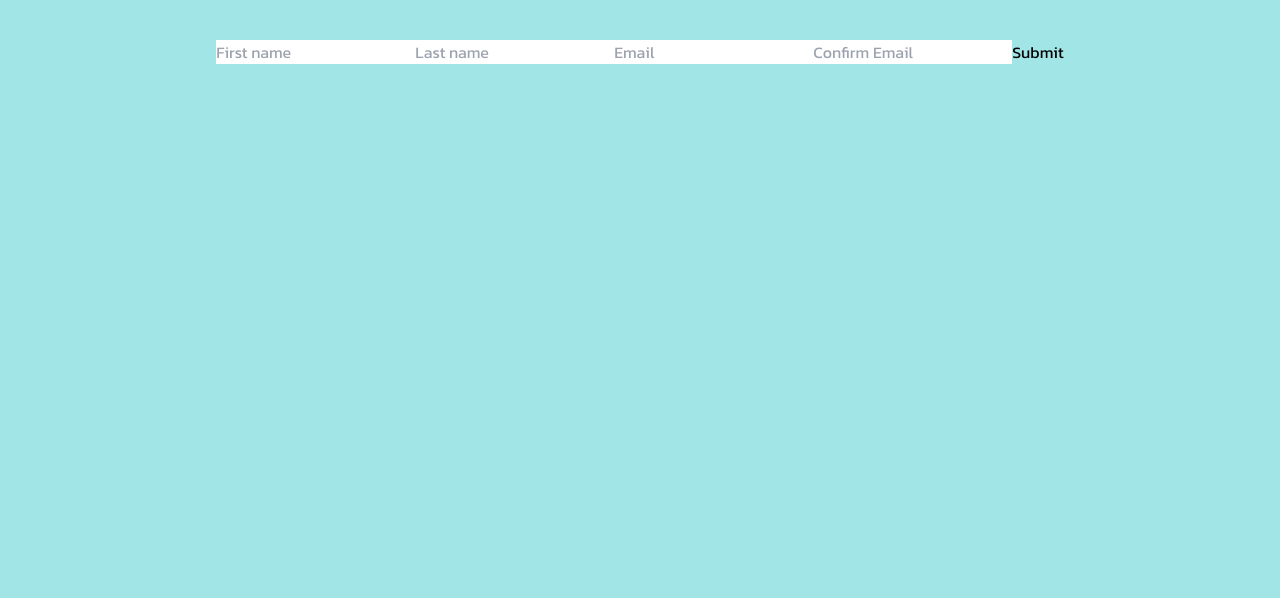
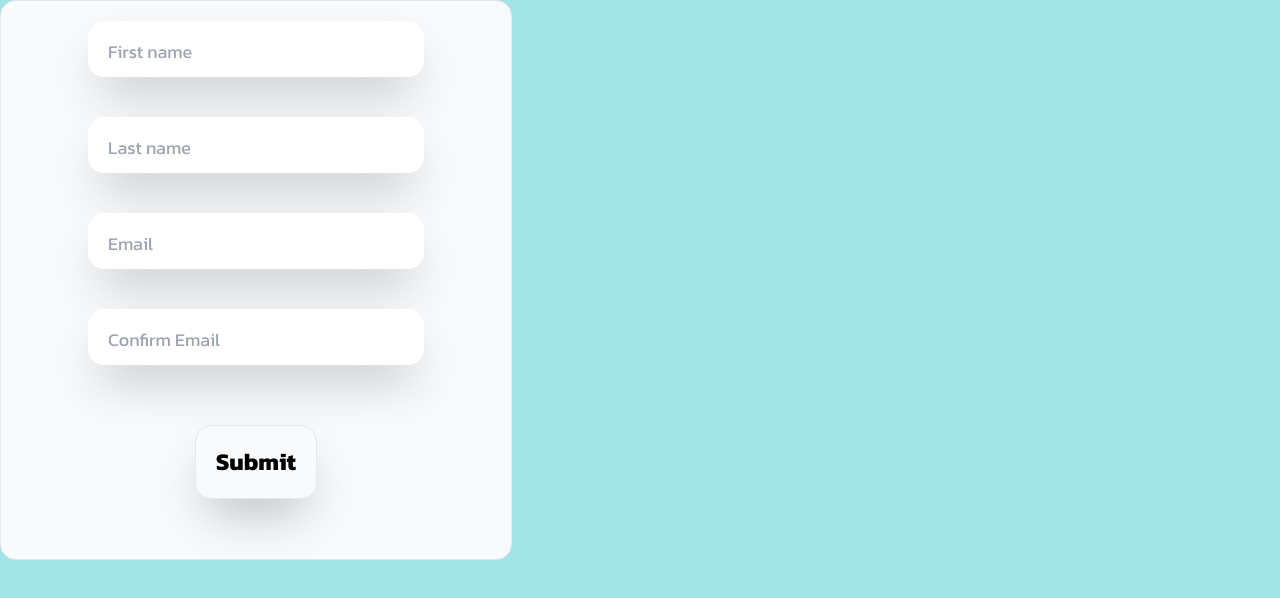
Before and after one commit to scottpickering31/weatherful, a React (Vite) app in the folder frontend/: page / in a window 1280 px wide. Shown: the top 598 px of the page. Built offline with nearby package versions, Linux system fonts and the light colour scheme.

Commit message:
Styled signuppage componenent and placeholder text

```diff
--- a/frontend/src/index.css
+++ b/frontend/src/index.css
@@ -28,3 +28,7 @@ body {
 ::-webkit-scrollbar-thumb:hover {
   background: #555;
 }
+
+::placeholder {
+  font-size: large;
+}
--- a/frontend/src/main.tsx
+++ b/frontend/src/main.tsx
@@ -11,12 +11,12 @@ import ErrorPage from "./pages/errorpage.tsx";
 const router = createBrowserRouter([
   {
     path: "/",
-    element: <App />,
+    element: <SignupPage />,
+    errorElement: <ErrorPage />,
   },
   {
     path: "/signup",
     element: <SignupPage />,
-    errorElement: <ErrorPage />,
   },
 
   {
--- a/frontend/src/pages/signuppage.tsx
+++ b/frontend/src/pages/signuppage.tsx
@@ -10,30 +10,42 @@ function SignupPage() {
   console.log(errors);
 
   return (
+    <div className="h-small w-tiny items-center justify-center border rounded-2xl text-center bg-slate-50">
       <form onSubmit={handleSubmit(onSubmit)}>
+        <div className="flex flex-col gap-10 justify-between h-full w-full text-2xl items-center p-5">
           <input
+            className="h-14 shadow-2xl rounded-2xl p-5"
             type="text"
             placeholder="First name"
             {...register("First name", { required: true, maxLength: 80 })}
           />
           <input
+            className="h-14 shadow-2xl rounded-2xl p-5"
             type="text"
             placeholder="Last name"
             {...register("Last name", { required: true, maxLength: 100 })}
           />
           <input
+            className="h-14 shadow-2xl rounded-2xl p-5"
             type="text"
             placeholder="Email"
             {...register("Email", { required: true, pattern: /^\S+@\S+$/i })}
           />
           <input
+            className="h-14 mb-5 shadow-2xl rounded-2xl p-5"
             type="text"
             placeholder="Confirm Email"
             {...register("Confirm Email", { required: true })}
           />
-
-      <input type="submit" />
+        </div>
+        <div>
+          <input
+            type="submit"
+            className="mt-5 border rounded-2xl text-2xl font-bold p-5 shadow-2xl"
+          />
+        </div>
       </form>
+    </div>
   );
 }
 
```
Lines whose indentation alone changed are shown as unchanged.
